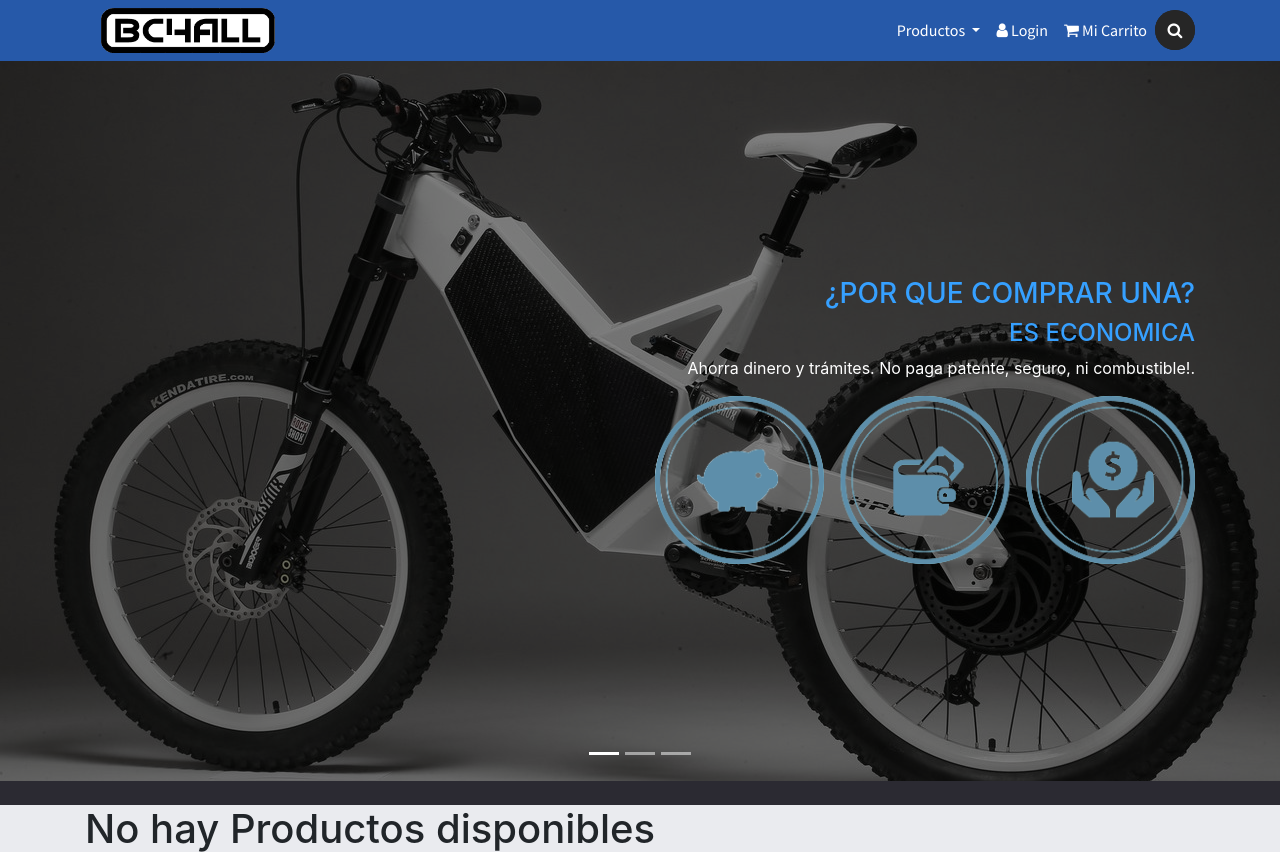
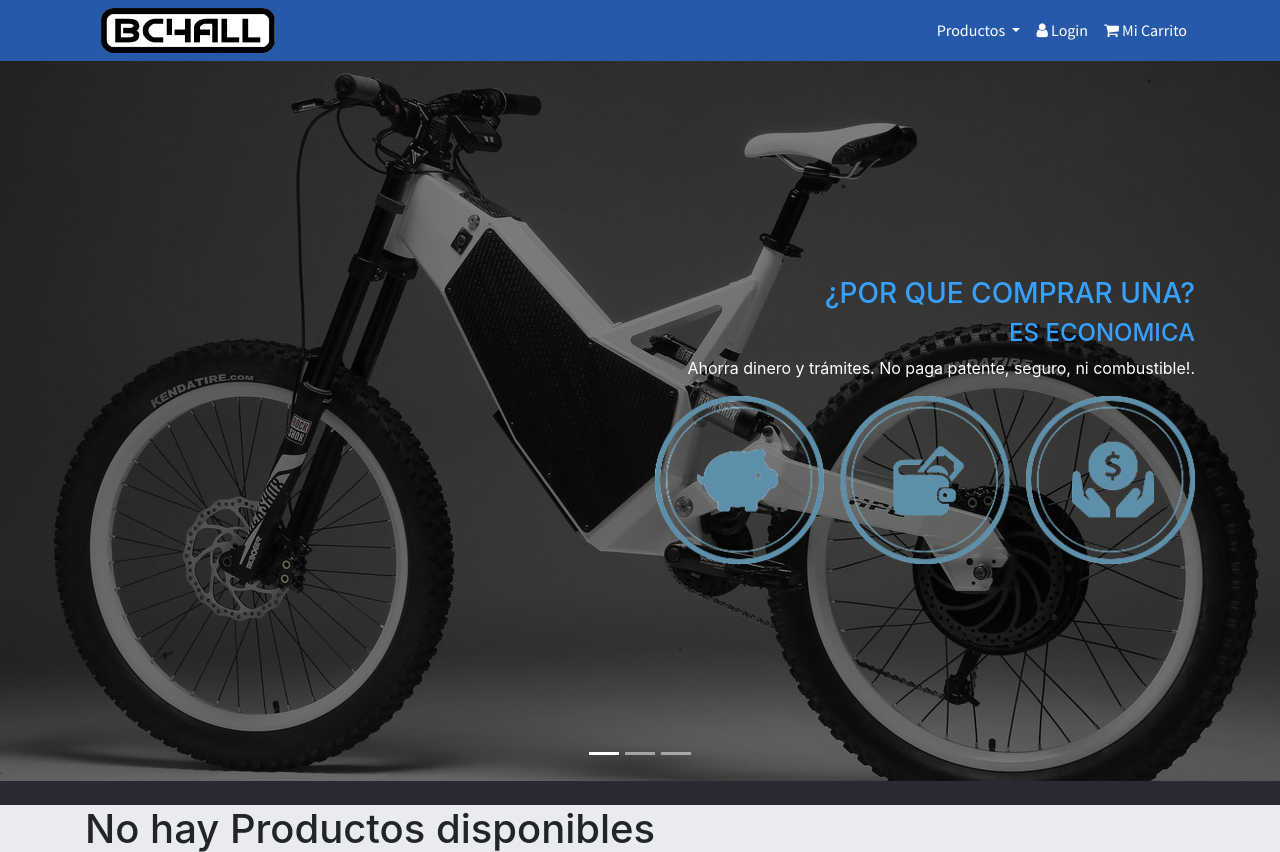
Before and after one commit to Hefes10/bici4all, a CodeIgniter app: page /MiretMartin_TP1/ in a window 1280 px wide. Shown: the top 852 px of the page. Run offline with CodeIgniter, Linux system fonts and the light colour scheme; data that the repository does not hold is empty; some libraries are stand-ins or nearby versions.

Commit message:
busqueda abajo

```diff
--- a/application/views/front/navbar_view.php
+++ b/application/views/front/navbar_view.php
@@ -41,14 +41,6 @@
             <a class="dropdown-item" href="<?php echo base_url('cerrar_sesion');?>">Cerrar sesión</a>
           </div>
         </li>
-        <li>
-          <div class="search-box">
-            <input class="search-txt" type="text" name="" placeholder="¿Qué estás buscando?">
-            <a href="#" class="search-btn">
-              <i class="fa fa-search"></i>
-            </a>
-          </div>
-        </li>
       </ul>
 
      <!--            MENU PARA CLIENTES-->
@@ -79,19 +71,11 @@
             <a class="dropdown-item" href="<?php echo base_url('cerrar_sesion');?>">Cerrar sesión</a>
           </div>
         </li>
-        <li>
-          <div class="search-box">
-            <input class="search-txt" type="text" name="" placeholder="¿Qué estás buscando?">
-            <a href="#" class="search-btn">
-              <i class="fa fa-search"></i>
-            </a>
-          </div>
-        </li>
       </ul>
       </form>
 
      <!--            MENU PARA PUBLICO EN GENERAL-->
-      <?php } else {?>
+     <?php } else {?>
       <ul class="navbar-nav ml-auto">
         <li class="nav-item dropdown">
           <a class="nav-link dropdown-toggle" href="#" id="navbarDropdown" role="button" data-toggle="dropdown" aria-haspopup="true" aria-expanded="false">
@@ -113,14 +97,6 @@
             <i class="fa fa-shopping-cart"></i> Mi Carrito
           </a>
         </li>
-        <li class="nav-item dropdown">
-          <div class="search-box">
-            <input class="search-txt" type="text" name="" placeholder="¿Qué estás buscando?">
-            <a href="#" class="search-btn">
-              <i class="fa fa-search"></i>
-            </a>
-          </div>
-        </li>
       </ul>
     <?php }?>
 
--- a/application/views/principal.php
+++ b/application/views/principal.php
@@ -63,7 +63,9 @@
 	</div>
 	<!-- /carousel -->
 
+
 	<!-- Cards -->
+
 	<section class="mt-4 bg">
 		<?php if (!$productos) { ?>
 
@@ -76,6 +78,19 @@
 			<?php } else { ?>
 
 			<div class="container-fluid">
+
+			<div class="container pt-3">
+				<div class="row">
+					<div class="col-12">
+						<div class="search-box">
+							<input class="search-txt" type="text" name="" placeholder="¿Qué estás buscando?">
+							<a href="#" class="search-btn">
+							<i class="fa fa-search"></i>
+							</a>
+						</div>
+					</div>
+				</div>
+			</div>
 
 				<hr>
 
```
Also changed, not shown: application/index.html (deleted, +0 -11 lines).
